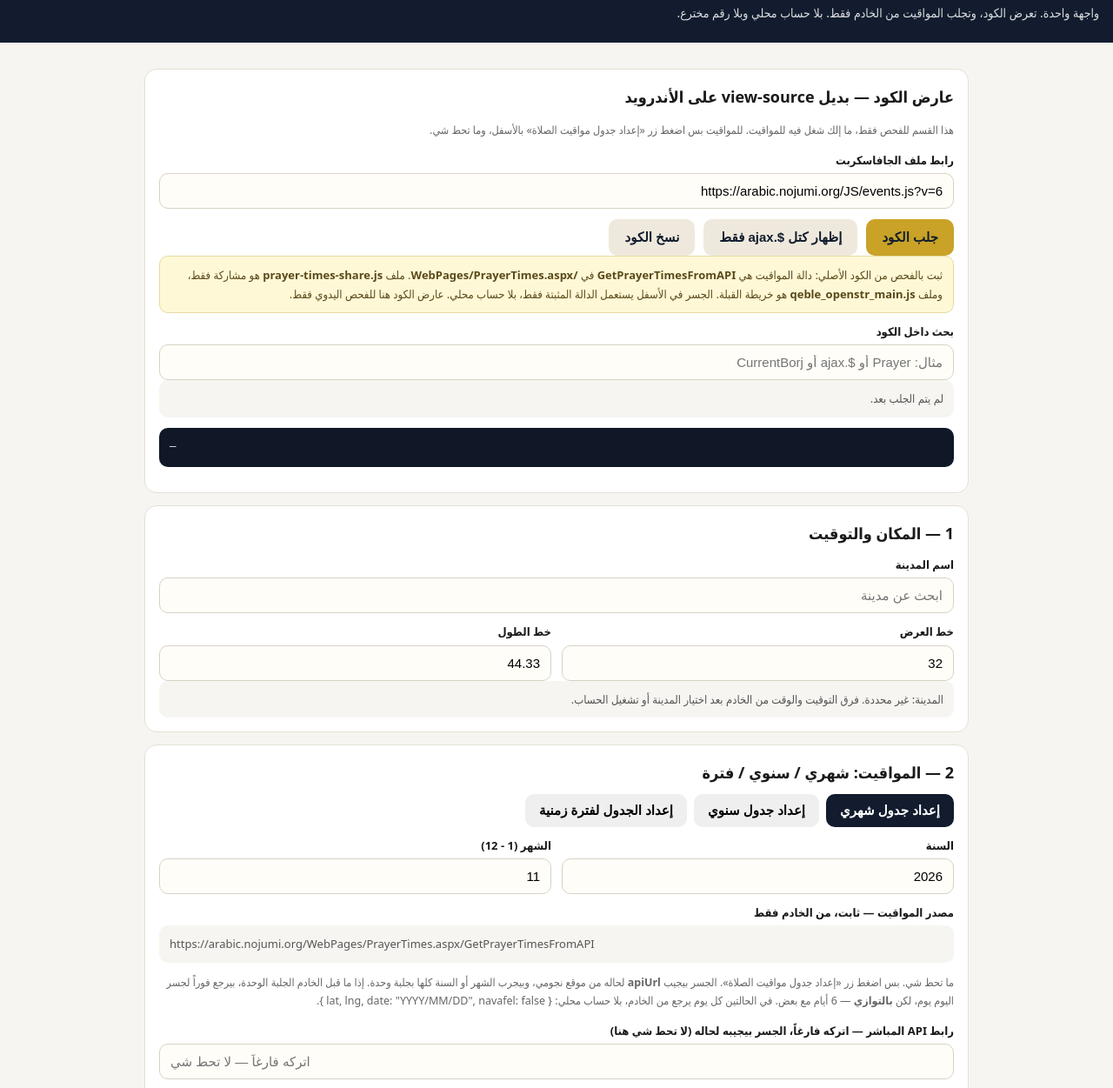
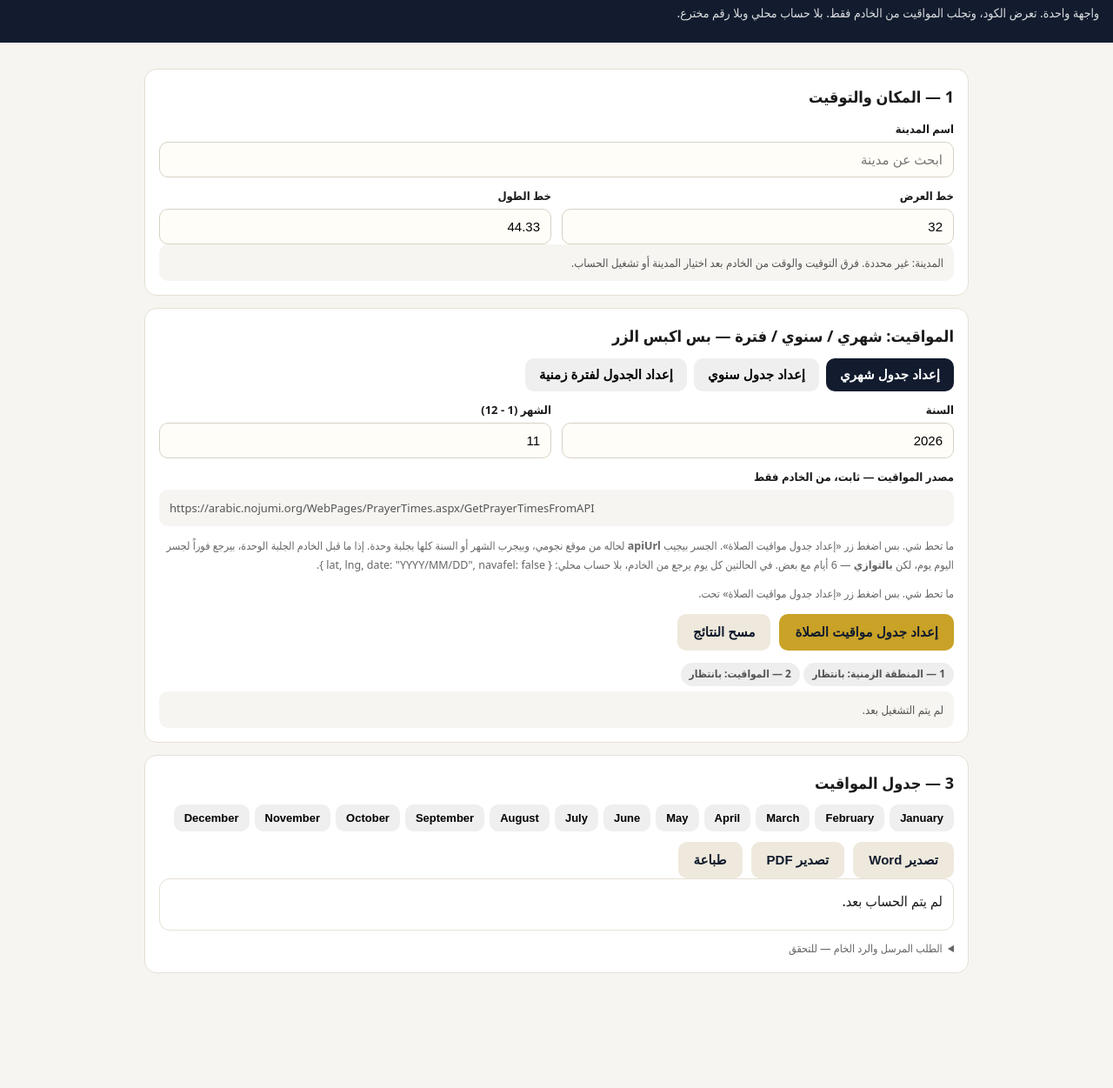
Before and after one commit to fadolzd-web/Jeser, a website: page www/index.html in a window 1280 px wide. Shown: the part 62-1313 px from the top of the page at 87% size. After the commit the page ends 1211 px from the top, so only its background shows below. Drawn offline with Linux system fonts and the light colour scheme.

Commit message:
Add files via upload

```diff
--- a/www/index.html
+++ b/www/index.html
@@ -60,7 +60,7 @@ th{background:#121c2e;color:#fff}
 <main>
 
 <!-- عارض الكود -->
-<section class="card">
+<section class="card" style="display:none">
   <h2>عارض الكود — بديل view-source على الأندرويد</h2>
   <p class="small">هذا القسم للفحص فقط، ما إلك شغل فيه للمواقيت. للمواقيت بس اضغط زر «إعداد جدول مواقيت الصلاة» بالأسفل، وما تحط شي.</p>
   <label for="jsUrl">رابط ملف الجافاسكربت</label>
@@ -96,7 +96,7 @@ th{background:#121c2e;color:#fff}
 
 <!-- المواقيت -->
 <section class="card">
-  <h2>2 — المواقيت: شهري / سنوي / فترة</h2>
+  <h2>المواقيت: شهري / سنوي / فترة — بس اكبس الزر</h2>
   <div class="mode no-print" id="modeBar">
     <button data-mode="month" class="active">إعداد جدول شهري</button>
     <button data-mode="year">إعداد جدول سنوي</button>
@@ -111,9 +111,9 @@ th{background:#121c2e;color:#fff}
   <label>مصدر المواقيت — ثابت، من الخادم فقط</label>
   <div class="meta" dir="ltr" style="text-align:left">https://arabic.nojumi.org/WebPages/PrayerTimes.aspx/GetPrayerTimesFromAPI</div>
   <p class="small">ما تحط شي. بس اضغط زر «إعداد جدول مواقيت الصلاة». الجسر بيجيب <b>apiUrl</b> لحاله من موقع نجومي، وبيجرب الشهر أو السنة كلها بجلبة وحدة. إذا ما قبل الخادم الجلبة الوحدة، بيرجع فوراً لجسر اليوم يوم، لكن <b>بالتوازي</b> — 6 أيام مع بعض. في الحالتين كل يوم يرجع من الخادم، بلا حساب محلي: <span dir="ltr">{ lat, lng, date: &quot;YYYY/MM/DD&quot;, navafel: false }</span>.</p>
-  <label for="directApiUrl">رابط API المباشر — اتركه فارغاً، الجسر بيجيبه لحاله (لا تحط شي هنا)</label>
-  <input id="directApiUrl" type="text" placeholder="اتركه فارغاً — لا تحط شي" dir="ltr" style="text-align:left">
-  <p class="small">ما تحط شي. بس اضغط زر «إعداد جدول مواقيت الصلاة» تحت، والجسر بيجيب الشهر أو السنة كلها بضغطة وحدة.</p>
+  <label for="directApiUrl" style="display:none">رابط API المباشر — اتركه فارغاً، الجسر بيجيبه لحاله (لا تحط شي هنا)</label>
+  <input id="directApiUrl" type="hidden" placeholder="اتركه فارغاً — لا تحط شي" dir="ltr" style="text-align:left">
+  <p class="small">ما تحط شي. بس اضغط زر «إعداد جدول مواقيت الصلاة» تحت.</p>
   <div class="row no-print">
     <button class="primary" id="btnPrayer">إعداد جدول مواقيت الصلاة</button>
     <button class="ghost" id="btnClearPrayer">مسح النتائج</button>
```
